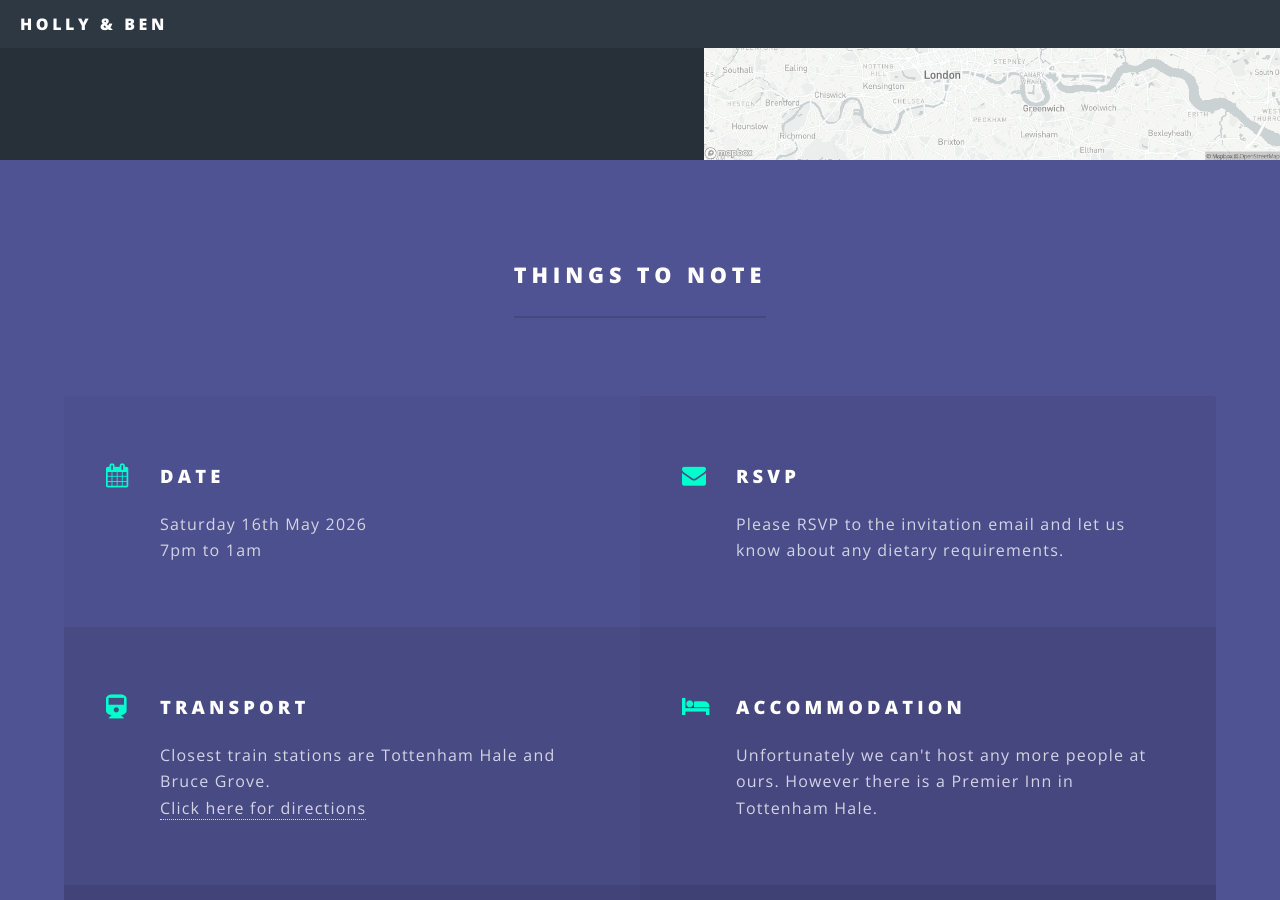
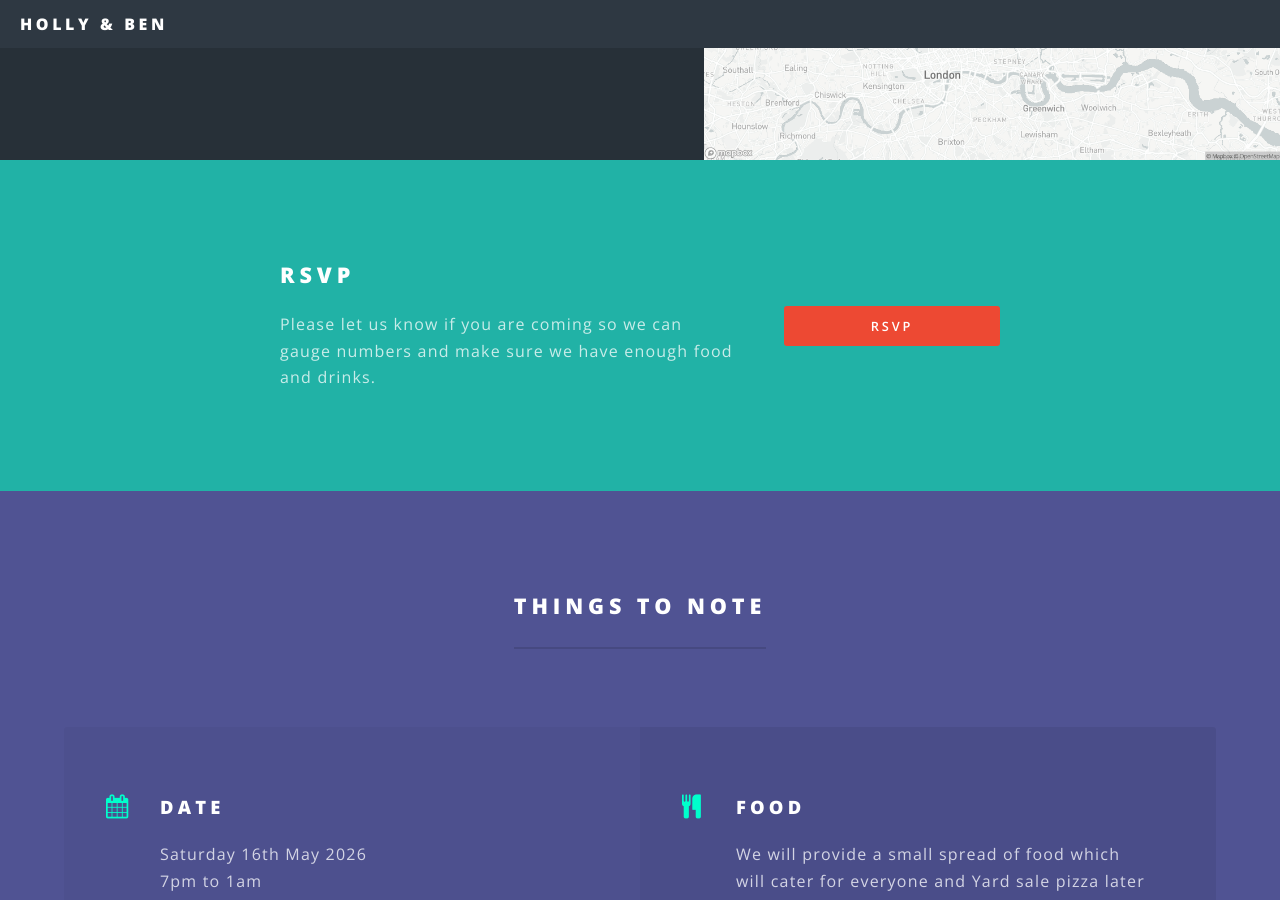
Before and after one commit to threesquared/hollyben.wedding, a Jekyll site: the page built from index.html, in a window 1280 px wide and 900 px high, scrolled down 2012 px. Built offline with Jekyll 4.4.1, drawn with Linux system fonts in a browser that asks for light colours; nearby versions of some CDN libraries; some of the changed text lies outside the part shown.

Commit message:
Update index.html

```diff
--- a/index.html
+++ b/index.html
@@ -43,6 +43,20 @@ layout: landing
 						</section>
 					</section>
 
+					<!-- CTA -->
+					<section id="cta" class="wrapper style1">
+						<div class="inner">
+							<header>
+								<h2>RSVP</h2>
+								<p>Please let us know if you are coming so we can gauge numbers and make sure we have enough food and drinks.</p>
+							</header>
+							<ul class="actions vertical">
+								<li><!-- <a href="#" class="button fit special">RSVP</a>-->&nbsp;</li>
+								<li><a href="https://forms.gle/UhmCUHKnJw7hHuQt6" target="_blank" class="button fit special">RSVP</a></li>
+							</ul>
+						</div>
+					</section>
+
 				<!-- Three -->
 					<section id="three" class="wrapper style3 special">
 						<div class="inner">
@@ -54,9 +68,9 @@ layout: landing
 									<h3>Date</h3>
 									<p>Saturday 16th May 2026<br />7pm to 1am</p>
 								</li>
-								<li class="icon fa-envelope">
-									<h3>RSVP</h3>
-									<p>Please RSVP to the invitation email and let us know about any dietary requirements.</p>
+								<li class="icon fa-cutlery">
+									<h3>Food</h3>
+									<p>We will provide a small spread of food which will cater for everyone and Yard sale pizza later in the evening.</p>
 								</li>
 								<li class="icon fa-train">
 									<h3>Transport</h3>
@@ -70,9 +84,9 @@ layout: landing
 									<h3>Dress code</h3>
 									<p>Feel free to wear what you like. Suggested dress code is wedding casual.</p>
 								</li>
-								<li class="icon fa-cutlery">
-									<h3>Food</h3>
-									<p>We will provide a small spread of food which will cater for everyone and Yard sale pizza later in the evening.</p>
+								<li class="icon fa-child">
+									<h3>Kids</h3>
+									<p>Kids are welcome to attend but the venue is a pub and we will have loud music going on until late.</p>
 								</li>
 							</ul>
 						</div>
```
